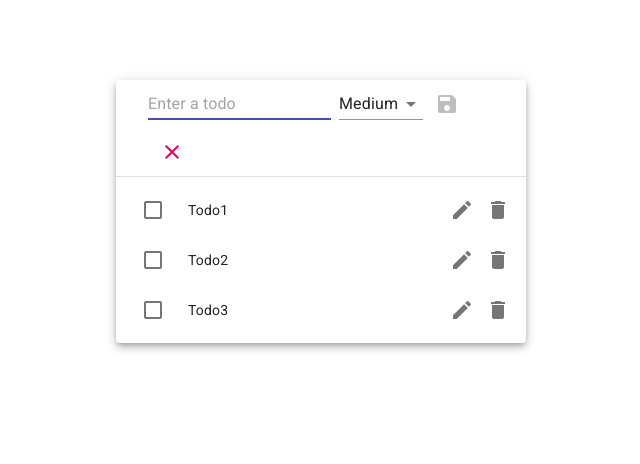
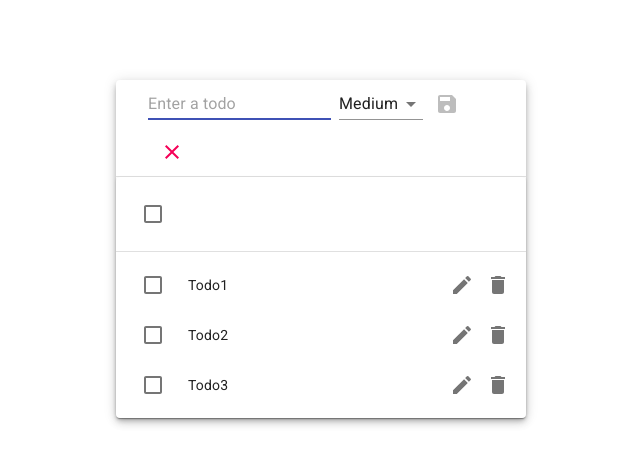
Before and after one commit to sam83045/react-to-do, a React (Create React App) app: page / in a window 1280 px wide. Shown: the top 464 px of the page, without its empty margins (319-959 px from the left). Built offline with nearby package versions, Linux system fonts and the light colour scheme.

Commit message:
Select All todo implemented

```diff
--- a/src/components/TodoList.jsx
+++ b/src/components/TodoList.jsx
@@ -4,7 +4,10 @@ import { loadTodoList, deleteMultipleTodo } from "../redux/actions";
 import { todoListSelector } from "../redux/selectors/todoSelectors";
 import PropTypes from "prop-types";
 import {
+  Card,
+  CardHeader,
   Checkbox,
+  Divider,
   IconButton,
   List,
   ListItem,
@@ -17,21 +20,23 @@ import DeleteIcon from "@material-ui/icons/Delete";
 import EditIcon from "@material-ui/icons/Edit";
 import { TodoInput } from ".";
 
-const useStyles = makeStyles(() => ({
-  root: {},
+const useStyles = makeStyles((theme) => ({
+  cardHeader: {
+    padding: theme.spacing(1, 2),
+  },
 }));
 
 const TodoList = ({ loadTodoList, todoList, deleteMultipleTodo }) => {
   const classes = useStyles();
-  const [checked, setChecked] = useState([]);
+  const [checkedTodo, setCheckedTodo] = useState([]);
   const [editTodoId, setEditTodoId] = useState("");
   useEffect(() => {
     loadTodoList();
   }, []);
 
   const handleToggle = (value) => () => {
-    const currentIndex = checked.indexOf(value);
-    const newChecked = [...checked];
+    const currentIndex = checkedTodo.indexOf(value);
+    const newChecked = [...checkedTodo];
 
     if (currentIndex === -1) {
       newChecked.push(value);
@@ -39,13 +44,41 @@ const TodoList = ({ loadTodoList, todoList, deleteMultipleTodo }) => {
       newChecked.splice(currentIndex, 1);
     }
 
-    setChecked(newChecked);
+    setCheckedTodo(newChecked);
   };
 
   const deleteTodo = (todo) => deleteMultipleTodo([todo]);
 
+  const areAllChecked = () => checkedTodo.length === todoList.length;
+
+  const areSomeChecked = () =>
+    checkedTodo.length > 0 && checkedTodo.length < todoList.length;
+
+  const handleToggleAll = () => {
+    if (areAllChecked()) {
+      setCheckedTodo([]);
+    } else {
+      setCheckedTodo([]);
+      const checkAll = todoList.map((todoItem) => todoItem.id);
+      setCheckedTodo(checkAll);
+    }
+  };
+
   return (
-    <div className={classes.root}>
+    <Card>
+      <CardHeader
+        className={classes.CardHeader}
+        avatar={
+          <Checkbox
+            onClick={handleToggleAll}
+            inputProps={{ "aria-label": "all items selected" }}
+            disabled={todoList.length === 0}
+            checked={areAllChecked()}
+            indeterminate={areSomeChecked()}
+          />
+        }
+      />
+      <Divider />
       <List dense component="div" role="list">
         {todoList.map((item) => {
           const todoId = `todo-list-item-${item.task}-label`;
@@ -66,7 +99,7 @@ const TodoList = ({ loadTodoList, todoList, deleteMultipleTodo }) => {
             >
               <ListItemIcon>
                 <Checkbox
-                  checked={checked.indexOf(item.id) !== -1}
+                  checked={checkedTodo.indexOf(item.id) !== -1}
                   tabIndex={-1}
                   disableRipple
                   inputProps={{ "aria-labelledby": todoId }}
@@ -93,7 +126,7 @@ const TodoList = ({ loadTodoList, todoList, deleteMultipleTodo }) => {
           );
         })}
       </List>
-    </div>
+    </Card>
   );
 };
 
```
